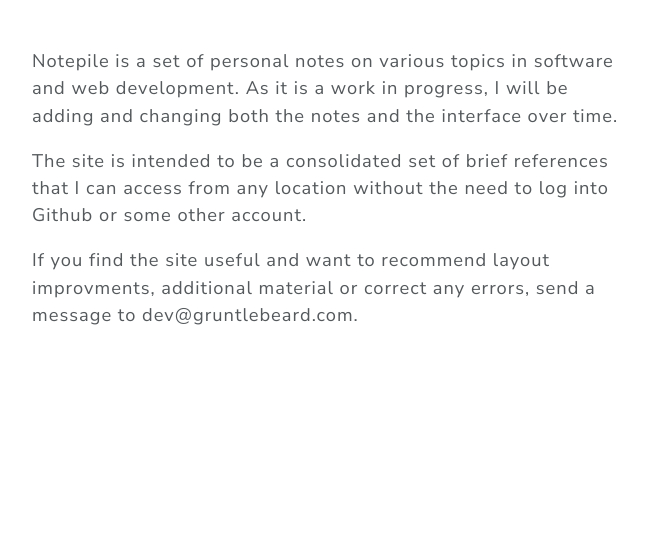
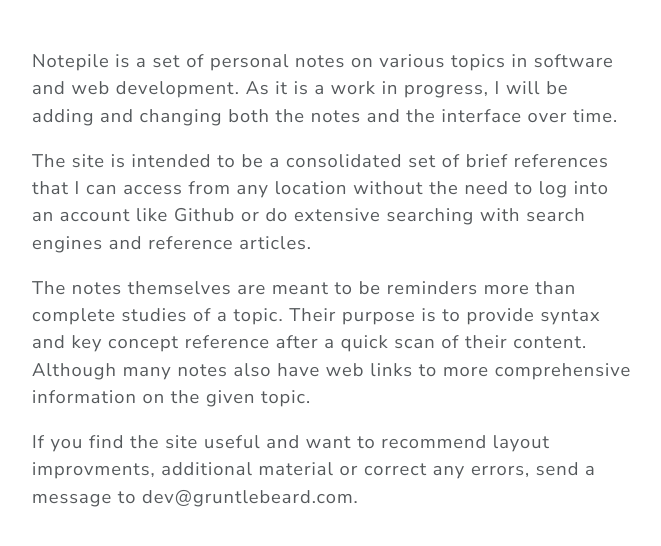
Before and after one commit to HBoots/notepile, a Django app: page / in a window 1280 px wide. Shown: the part 63-609 px from the top of the page, without its empty margins (308-969 px from the left). Run offline with Django 4.2, Linux system fonts and the light colour scheme; data that the repository does not hold is empty; some libraries are stand-ins or nearby versions.

Commit message:
Move files. Tweak code format

```diff
--- a/notes/admin.py
+++ b/notes/admin.py
@@ -3,8 +3,12 @@ from .models import Note
 
 
 class NoteAdmin(admin.ModelAdmin):
-    list_display = ('title', 'id', 'created', 'modified',
+    list_display = ('title', 'created', 'modified',
                     'topic', 'author')
+    ordering = ['topic', '-modified']
+    list_filter = ['topic', 'author']
+    search_fields = ['title']
+    readonly_fields = ['id', 'created', 'modified']
 
 
 admin.site.register(Note, NoteAdmin)
--- a/notes/templates/notes/about.html
+++ b/notes/templates/notes/about.html
@@ -4,14 +4,20 @@
 <!--  -->
 <div class="text-content">
   <p>
-        Notepile is a set of personal notes on various topics in software and
-        web development. As it is a work in progress, I will be adding and
-        changing both the notes and the interface over time.
+    Notepile is a set of personal notes on various topics in software and web
+    development. As it is a work in progress, I will be adding and changing both
+    the notes and the interface over time.
   </p>
   <p>
-        The site is intended to be a consolidated set of brief references that I
-        can access from any location without the need to log into Github or some
-        other account.
+    The site is intended to be a consolidated set of brief references that I can
+    access from any location without the need to log into an account like Github
+    or do extensive searching with search engines and reference articles.
+  </p>
+  <p>
+    The notes themselves are meant to be reminders more than complete studies of
+    a topic. Their purpose is to provide syntax and key concept reference after
+    a quick scan of their content. Although many notes also have web links to
+    more comprehensive information on the given topic.
   </p>
   <p>
     If you find the site useful and want to recommend layout improvments,
--- a/notes/templates/notes/note_detail.html
+++ b/notes/templates/notes/note_detail.html
@@ -7,15 +7,13 @@
 <div class="detail">
   <div class="back-link">
     <p>
-            <a href="{% url 'topic-list' note.topic %}"
-                >Back to {{ note.topic }}</a
-            >
+      <a href="{% url 'topic-list' note.topic %}">Back to {{ note.topic }}</a>
     </p>
   </div>
   <h2>{{ note.title }}</h2>
   <br />
   <div class="detail-dates">
-        <p>Created by: {{ note.author }} | {{ note.created|date:"D d M Y"}}</p>
+    <p>Created by: {{ note.author }} | {{ note.created|date:"D d M Y" }}</p>
     <p>Modified: {{ note.modified|date:"D d M Y" }}</p>
     <hr />
     <br />
--- a/notes/templates/notes/note_list.html
+++ b/notes/templates/notes/note_list.html
@@ -12,13 +12,10 @@
   <div class="card-stack">
     {% for note in notes %}
     <div class="card">
-            <!-- <img src="..." class="card-img-top" alt="..." /> -->
       <a href="{{ note.get_absolute_url }}">
         <div class="card-body">
           <h5 class="card-title">{{ note.title }}</h5>
-                    <div class="card-text">
-                        {{ note.fragment | markdown | safe }}
-                    </div>
+          <div class="card-text">{{ note.fragment | markdown | safe }}</div>
         </div>
       </a>
     </div>
--- a/static/styles/base.css
+++ b/static/styles/base.css
@@ -199,6 +199,6 @@ th {
 
 th,
 td {
-    padding: 2px 5px;
+  padding: 2px 15px;
   border: solid #555 0.2px;
 }
--- a/templates/base.html
+++ b/templates/base.html
@@ -14,7 +14,7 @@
     <link rel="stylesheet" href="{% static 'styles/prism.css' %}" />
     <link rel="stylesheet" href="{% static 'styles/base.css' %}" />
 
-        <title></title>
+    <title>notepile</title>
   </head>
   <body>
     <header>
```
Also changed, not shown: templates/nav.html (+1 -10 lines), README.md, 1 other file. Lines whose indentation alone changed are shown as unchanged.
